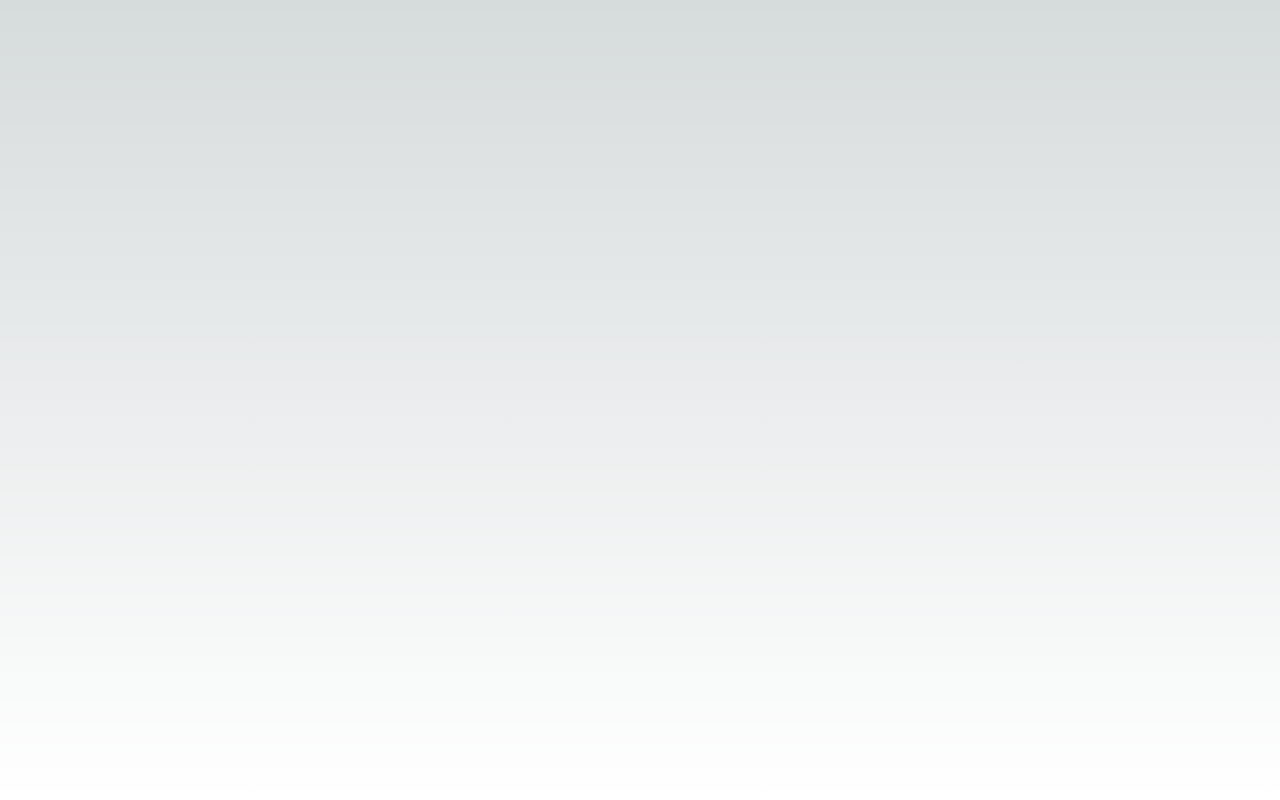
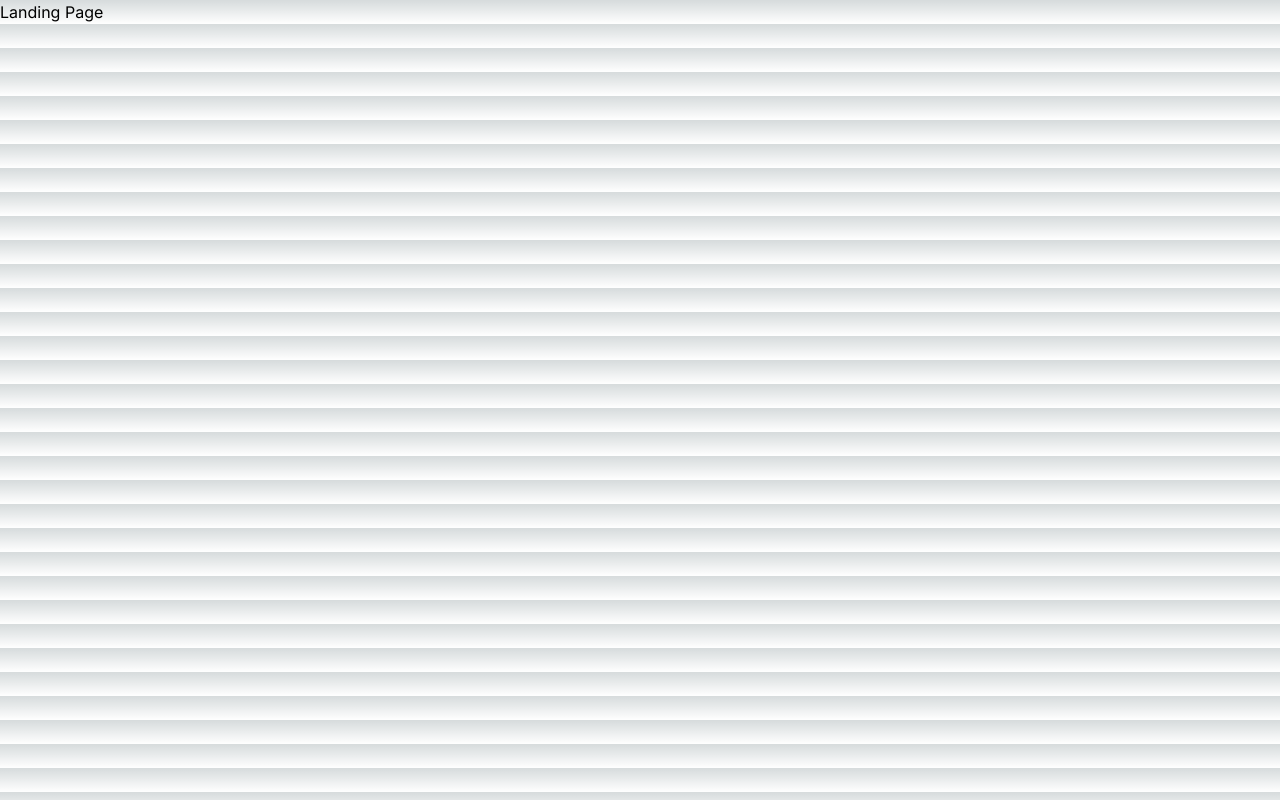
Before and after one commit to ecaleb97/hackathon-midu-vercel, a Next.js app: page / in a window 1280 px wide. Built offline with nearby package versions, Linux system fonts and the light colour scheme.

Commit message:
add landing page

```diff
--- a/src/app/page.tsx
+++ b/src/app/page.tsx
@@ -1,5 +1,3 @@
 export default function Home() {
-	return (
-		<main className="flex min-h-screen flex-col items-center justify-between p-24"></main>
-	);
+	return <div>Landing Page</div>;
 }
```
